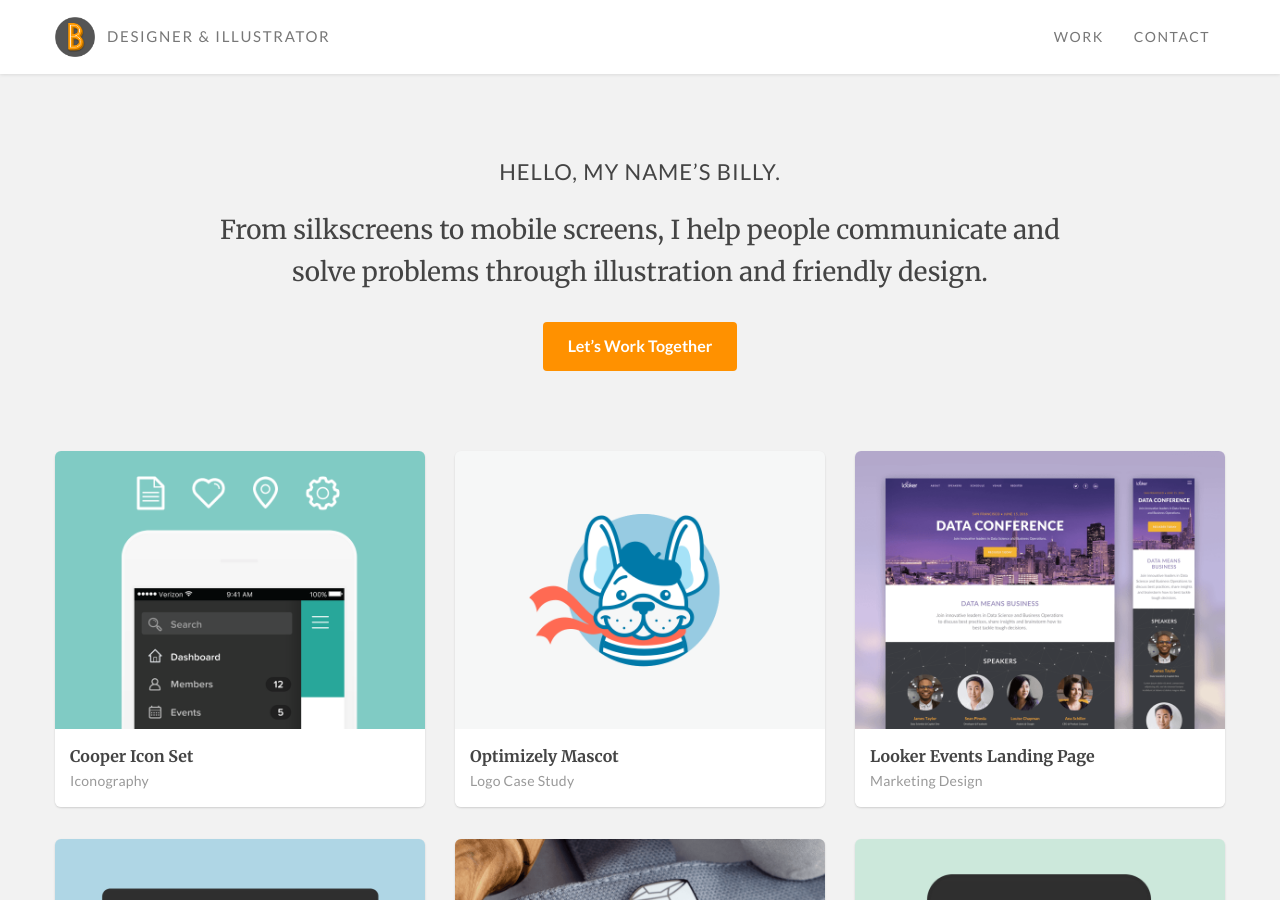
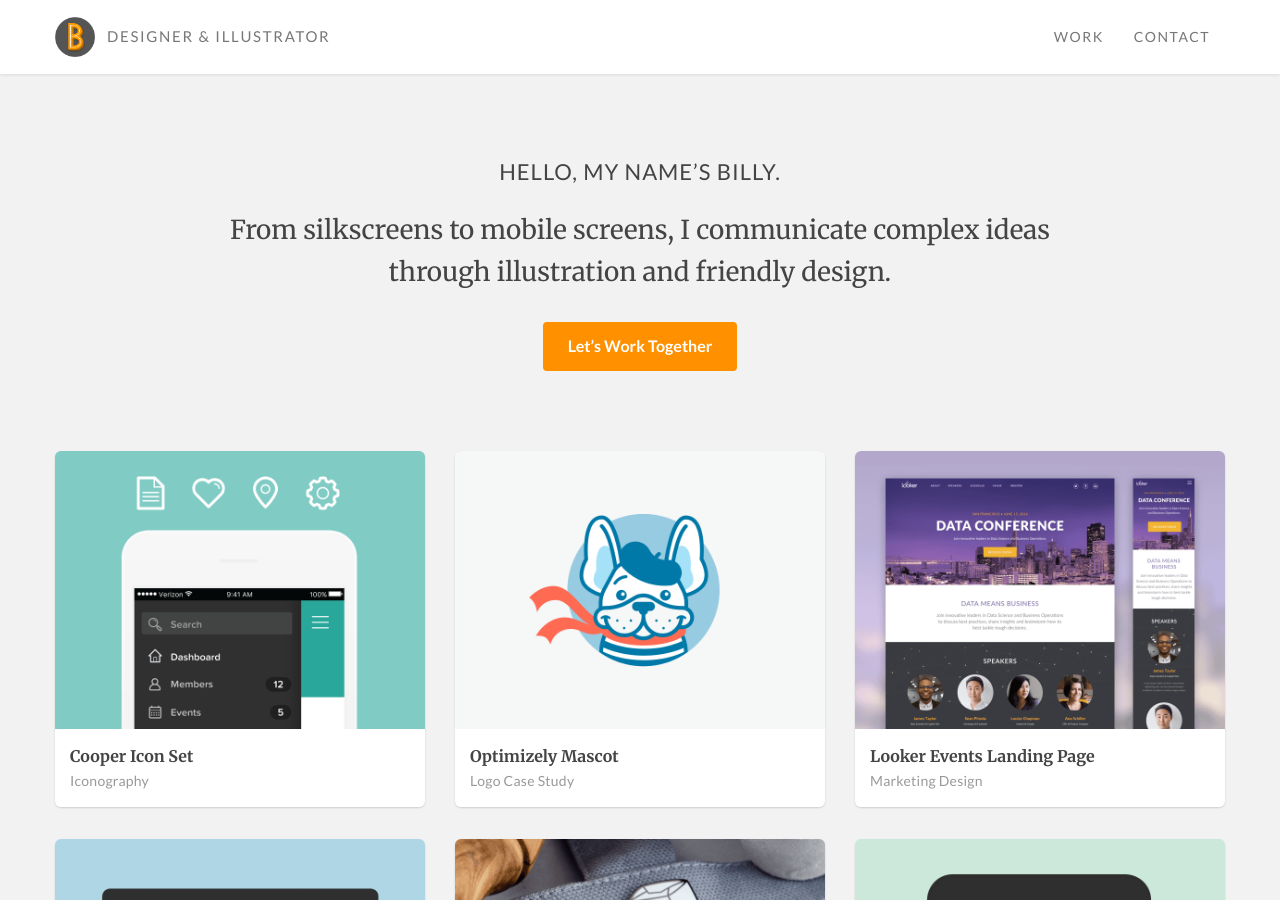
Before and after one commit to btamps/btamps.github.io, a Jekyll site: the page built from index.html, in a window 1280 px wide and 900 px high. Built offline with Jekyll 4.4.1, drawn with Linux system fonts in a browser that asks for light colours; nearby versions of some CDN libraries.

Commit message:
new homepage pitch

```diff
--- a/index.html
+++ b/index.html
@@ -5,7 +5,7 @@
   <div class="row">
     <div class="home-hero">
       <p>Hello, my name’s Billy.</p>
-      <h1>From silkscreens to mobile screens, I help people communicate and solve problems through illustration and friendly design.</h1>
+      <h1>From silkscreens to mobile screens, I communicate complex ideas through illustration and friendly design.</h1>
       <a class="btn" href="/contact">Let’s Work Together</a>
     </div>
   </div>
```
